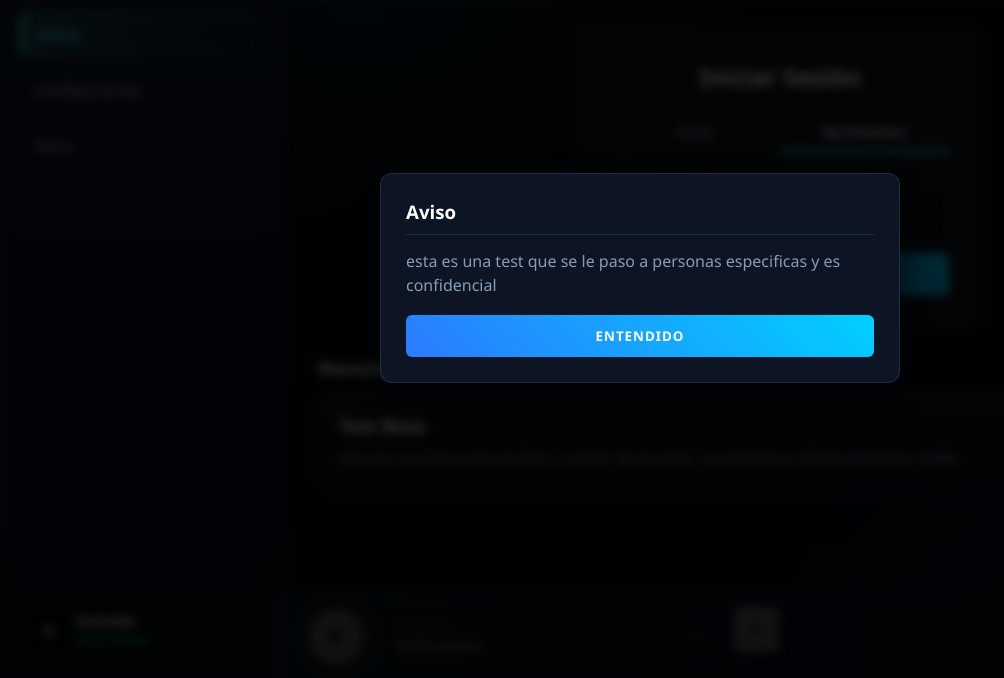
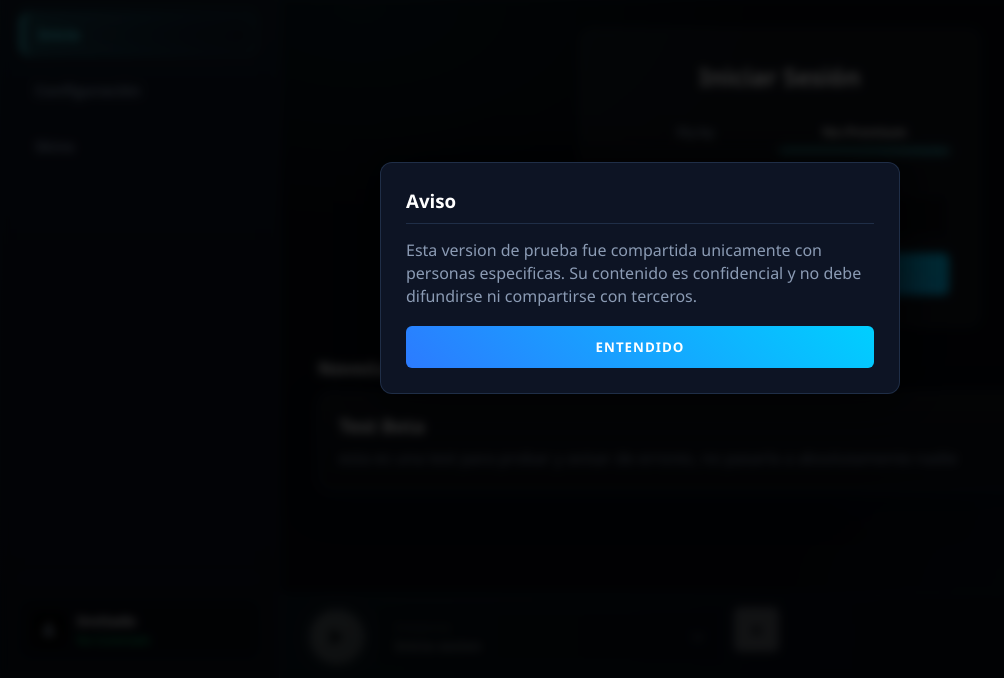
Before and after one commit to Devitt01/Xeno-Launcher, an Electron app: page index.html in a window 1280 px wide. Shown: the part 122-800 px from the top of the page, without its empty margins (0-1004 px from the left). Drawn offline with Linux system fonts and the light colour scheme; no server answers.

Commit message:
Initial commit

```diff
--- a/index.html
+++ b/index.html
@@ -784,7 +784,7 @@
                     <h3>Aviso</h3>
                 </div>
                 <p style="color: var(--text-dim); line-height: 1.45; margin-bottom: 18px;">
-                    esta es una test que se le paso a personas especificas y es confidencial
+                    Esta version de prueba fue compartida unicamente con personas especificas. Su contenido es confidencial y no debe difundirse ni compartirse con terceros.
                 </p>
                 <button class="action-btn" onclick="closeModal('modal-confidential-notice')">Entendido</button>
             </div>
```
